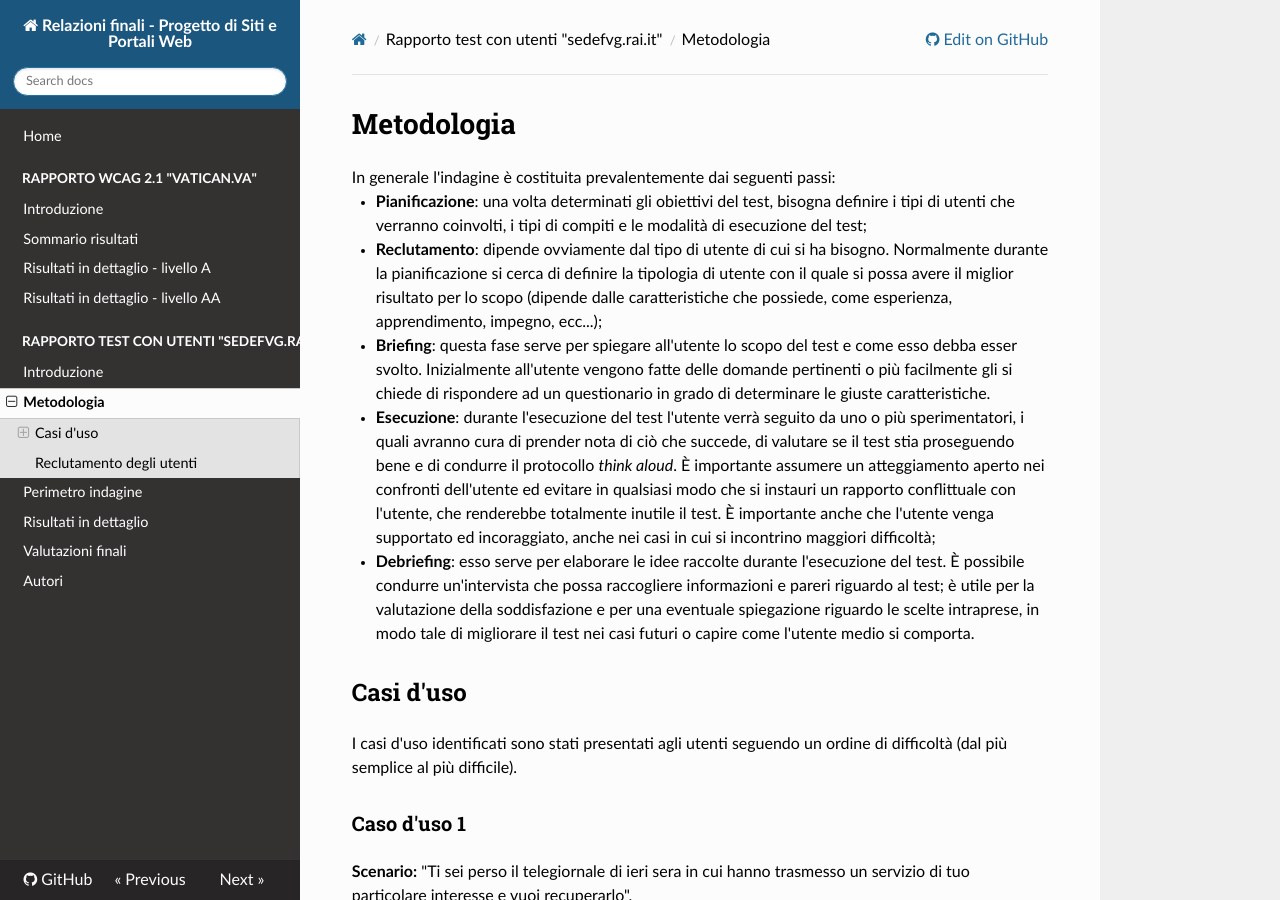
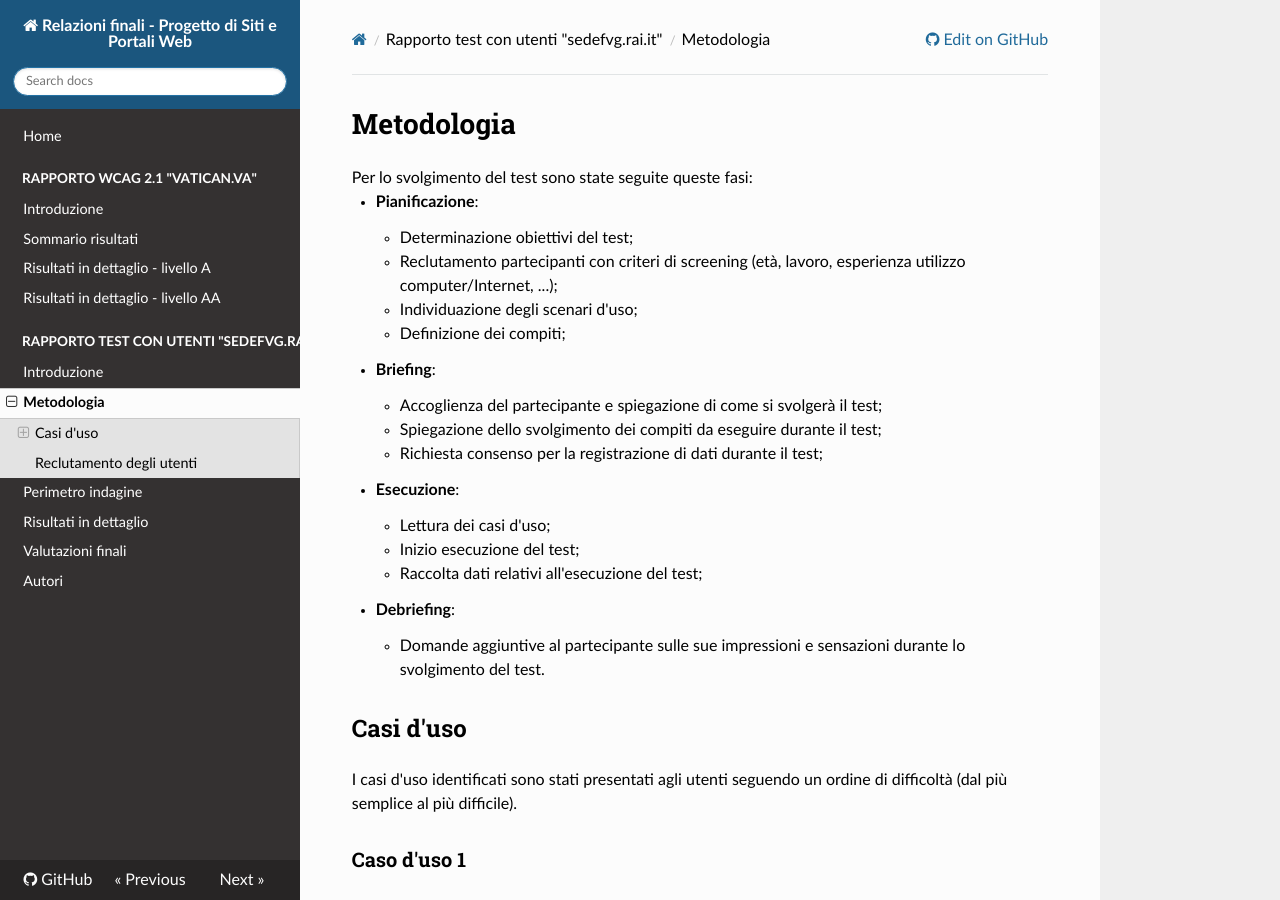
Before and after one commit to amosth/MA0175-Progetto-di-Siti-Web, an MkDocs documentation site: the page built from docs/ut_sedefvg_metodologia.md, in a window 1280 px wide and 900 px high. Built offline with MkDocs 1.6.1, drawn with Linux system fonts in a browser that asks for light colours; nearby versions of some CDN libraries.

Commit message:
Update metodologia

```diff
--- a/docs/ut_sedefvg_metodologia.md
+++ b/docs/ut_sedefvg_metodologia.md
@@ -10,14 +10,26 @@ date: 2019-07-10
 
 # Metodologia
 
-In generale l'indagine è costituita prevalentemente dai seguenti passi:
+Per lo svolgimento del test sono state seguite queste fasi:
 
-- **Pianificazione**: una volta determinati gli obiettivi del test, bisogna definire i tipi di utenti che verranno coinvolti, i tipi di compiti e le modalità di esecuzione del test;
-- **Reclutamento**: dipende ovviamente dal tipo di utente di cui si ha bisogno. Normalmente durante la pianificazione si cerca di definire la tipologia di utente con il quale si possa avere il miglior risultato per lo scopo (dipende dalle caratteristiche che possiede, come esperienza, apprendimento, impegno, ecc...);
-- **Briefing**: questa fase serve per spiegare all'utente lo scopo del test e come esso debba esser svolto. Inizialmente all'utente vengono fatte delle domande pertinenti o più facilmente gli si chiede di rispondere ad un questionario in grado di determinare le giuste caratteristiche.
-- **Esecuzione**: durante l'esecuzione del test l'utente verrà seguito da uno o più sperimentatori, i quali avranno cura di prender nota di ciò che succede, di valutare se il test stia proseguendo bene e di condurre il protocollo *think aloud*. È importante assumere un atteggiamento aperto nei confronti dell'utente ed evitare in qualsiasi modo che si instauri un rapporto conflittuale con l'utente, che renderebbe totalmente inutile il test. È importante anche che l'utente venga supportato ed incoraggiato, anche nei casi in cui si incontrino maggiori difficoltà;
-- **Debriefing**: esso serve per elaborare le idee raccolte durante l'esecuzione del test. È possibile condurre un'intervista che possa raccogliere informazioni e pareri riguardo al test; è utile per la valutazione della soddisfazione e per una eventuale spiegazione riguardo le scelte intraprese, in modo tale di migliorare il test nei casi futuri o capire come l'utente medio si comporta.
+- **Pianificazione**:
+    - Determinazione obiettivi del test;
+    - Reclutamento partecipanti con criteri di screening (età, lavoro, esperienza utilizzo computer/Internet, ...);
+    - Individuazione degli scenari d'uso;
+    - Definizione dei compiti;
 
+- **Briefing**:
+    - Accoglienza del partecipante e spiegazione di come si svolgerà il test;
+    - Spiegazione dello svolgimento dei compiti da eseguire durante il test;
+    - Richiesta consenso per la registrazione di dati durante il test;
+
+- **Esecuzione**:
+    - Lettura dei casi d'uso;
+    - Inizio esecuzione del test;
+    - Raccolta dati relativi all'esecuzione del test;
+
+- **Debriefing**:
+    - Domande aggiuntive al partecipante sulle sue impressioni e sensazioni durante lo svolgimento del test.
 
 
 ## Casi d'uso
```
